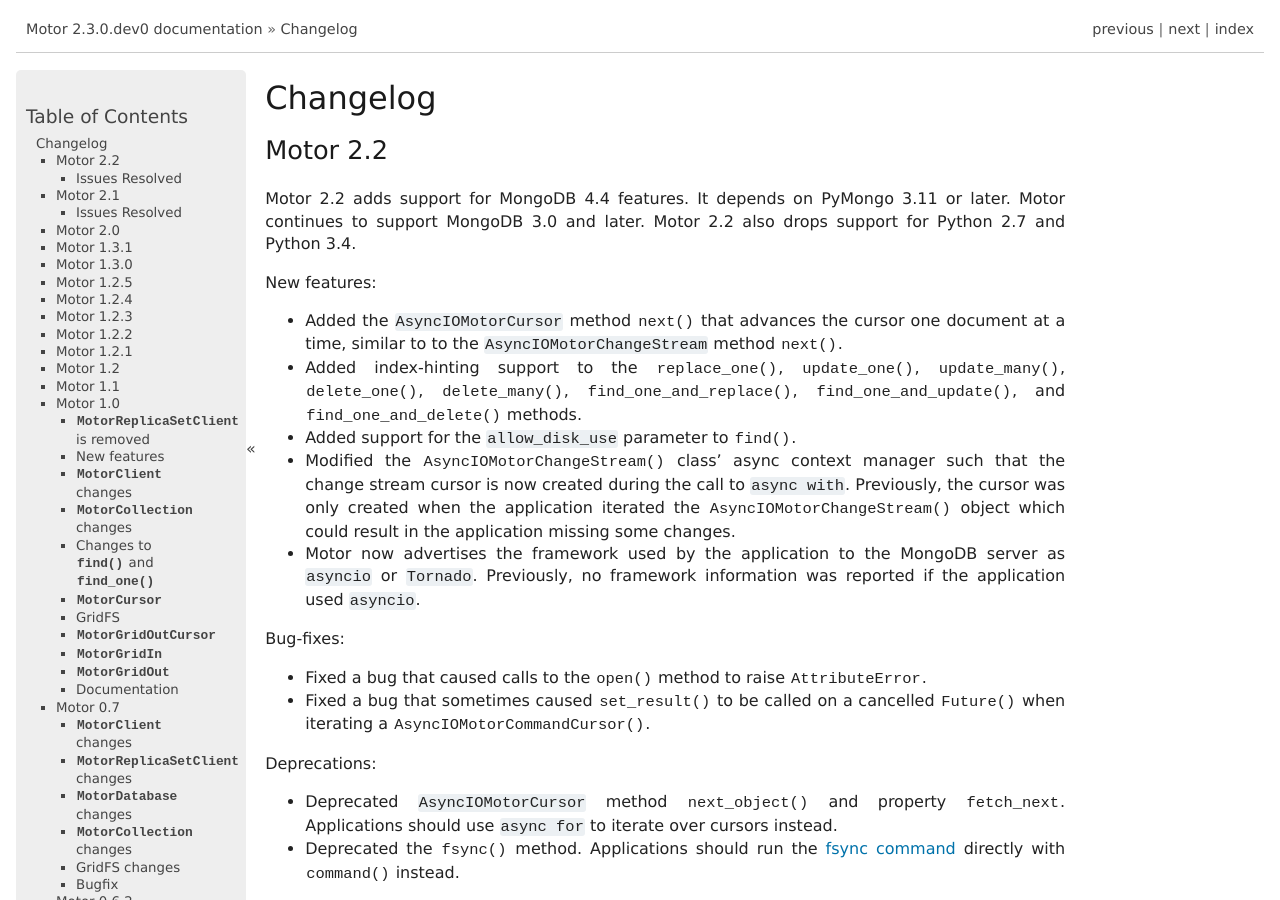
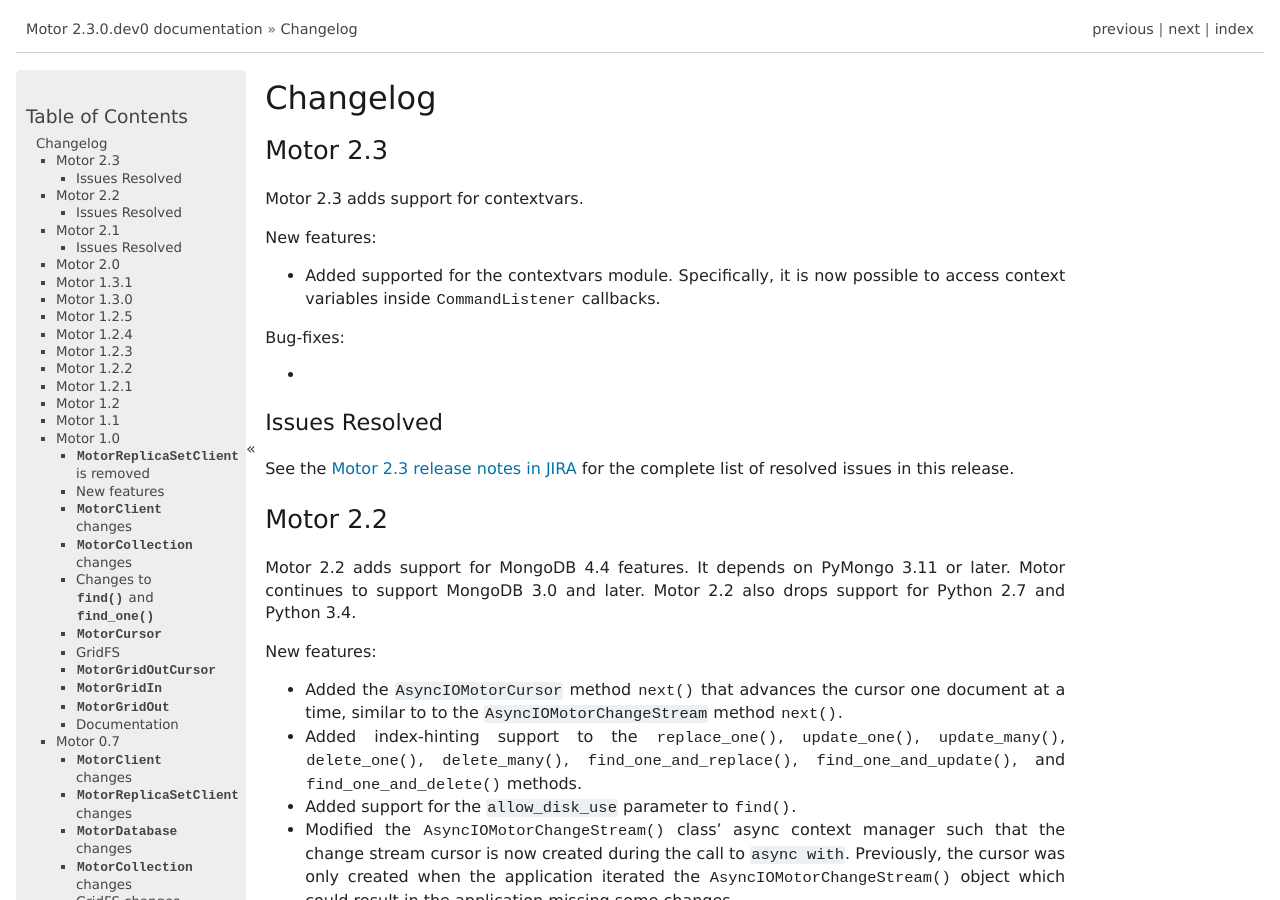
Before and after one commit to mongodb/motor, a Sphinx documentation site: the page built from doc/changelog.rst, in a window 1280 px wide and 900 px high. Built offline with Sphinx 7.4.7, drawn with Linux system fonts in a browser that asks for light colours; pages that are not in the unit, such as notebooks, are missing from menus; comment, search, counter and statistics services are not loaded; the version number is read from the project's files by our own code.

Commit message:
MOTOR-613 Test contextvars support

```diff
--- a/doc/changelog.rst
+++ b/doc/changelog.rst
@@ -2,6 +2,29 @@
 =========
 
 .. currentmodule:: motor.motor_tornado
+
+Motor 2.3
+---------
+
+Motor 2.3 adds support for contextvars.
+
+New features:
+
+- Added supported for the contextvars module. Specifically, it is now possible
+  to access context variables inside
+  :class:`~pymongo.monitoring.CommandListener` callbacks.
+
+Bug-fixes:
+
+-
+
+Issues Resolved
+~~~~~~~~~~~~~~~
+
+See the `Motor 2.3 release notes in JIRA`_ for the complete list of resolved
+issues in this release.
+
+.. _Motor 2.3 release notes in JIRA: https://jira.mongodb.org/secure/ReleaseNote.jspa?projectId=11182&version=29749
 
 Motor 2.2
 ---------
--- a/doc/contributors.rst
+++ b/doc/contributors.rst
@@ -12,3 +12,4 @@
 - Nikolay Novik
 - Prashant Mital
 - Shane Harvey
+- Bulat Khasanov
```
Also changed, not shown: 1 other file.
